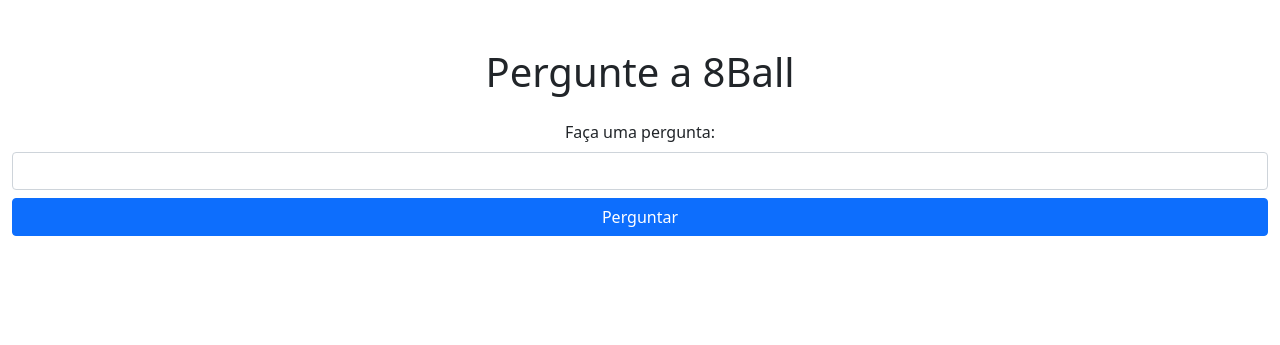
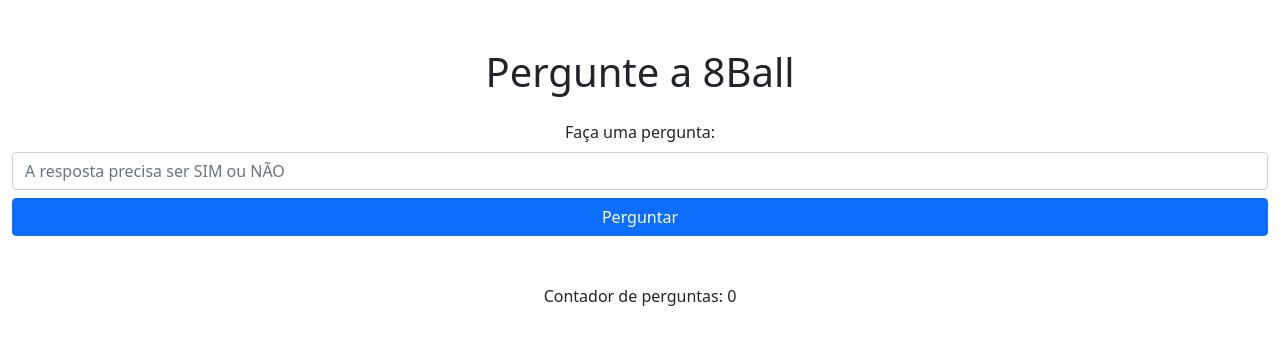
Before and after one commit to obrunodev/ask-8ball, a Django app: page / in a window 1280 px wide. Shown: the top 345 px of the page. Run offline with Django 4.2, Linux system fonts and the light colour scheme; data that the repository does not hold is empty.

Commit message:
feat: Pequenas melhorias

```diff
--- a/askapp/templates/askapp/index.html
+++ b/askapp/templates/askapp/index.html
@@ -7,11 +7,13 @@
 
         <div class="pergunta mt-4">
             <label for="pergunta" class="form-label">Faça uma pergunta:</label>
-            <input type="text" name="pergunta" id="pergunta" class="form-control">
+            <input type="text" name="pergunta" id="pergunta" class="form-control" placeholder="A resposta precisa ser SIM ou NÃO">
             <button class="btn btn-primary mt-2 w-100" onclick="perguntar()">Perguntar</button>
         </div>
 
-        <div id="resposta"></div>
+        <div id="resposta">
+            <p class="mt-5">Contador de perguntas: {{ contagem_perguntas }}</p>
+        </div>
     </div>
 
 {% endblock content %}
--- a/askapp/templates/askapp/pergunta.html
+++ b/askapp/templates/askapp/pergunta.html
@@ -1,4 +1,5 @@
-<div class="card mt-5">
+<p class="mt-5">Contador de perguntas: {{ contagem_perguntas }}</p>
+<div class="card">
     <div class="card-body">
         <h4>Resposta:</h4>
         <p class="mb-0">{{ resposta|default:"Nenhuma resposta encontrada." }}</p>
--- a/askapp/views.py
+++ b/askapp/views.py
@@ -7,14 +7,22 @@ from django.shortcuts import render
 
 
 def index(request):
-    return render(request, 'askapp/index.html')
+    contagem_perguntas = Question.objects.count()
+    return render(request, 'askapp/index.html', {'contagem_perguntas': contagem_perguntas})
 
 
 def pergunta(request):
     if request.method == 'POST':
         pergunta = request.POST.get('pergunta', '')
-        resposta = random.choice(Answer.objects.all())
-        Question.objects.create(text=pergunta, answer=resposta)
-        return render(request, 'askapp/pergunta.html', {'resposta': resposta})
+        if not pergunta:
+            return HttpResponse('Pergunta não informada', status=400)
+        pergunta_existe = Question.objects.filter(text=pergunta).exists()
+        if pergunta_existe:
+            resposta = "Já respondi essa pergunta!"
+        else:
+            resposta = random.choice(Answer.objects.all())
+            Question.objects.create(text=pergunta, answer=resposta)
+        return render(request, 'askapp/pergunta.html', {'resposta': resposta,
+                                                        'contagem_perguntas': Question.objects.count()})
     else:
         return HttpResponse('Método não permitido', status=405)
```
